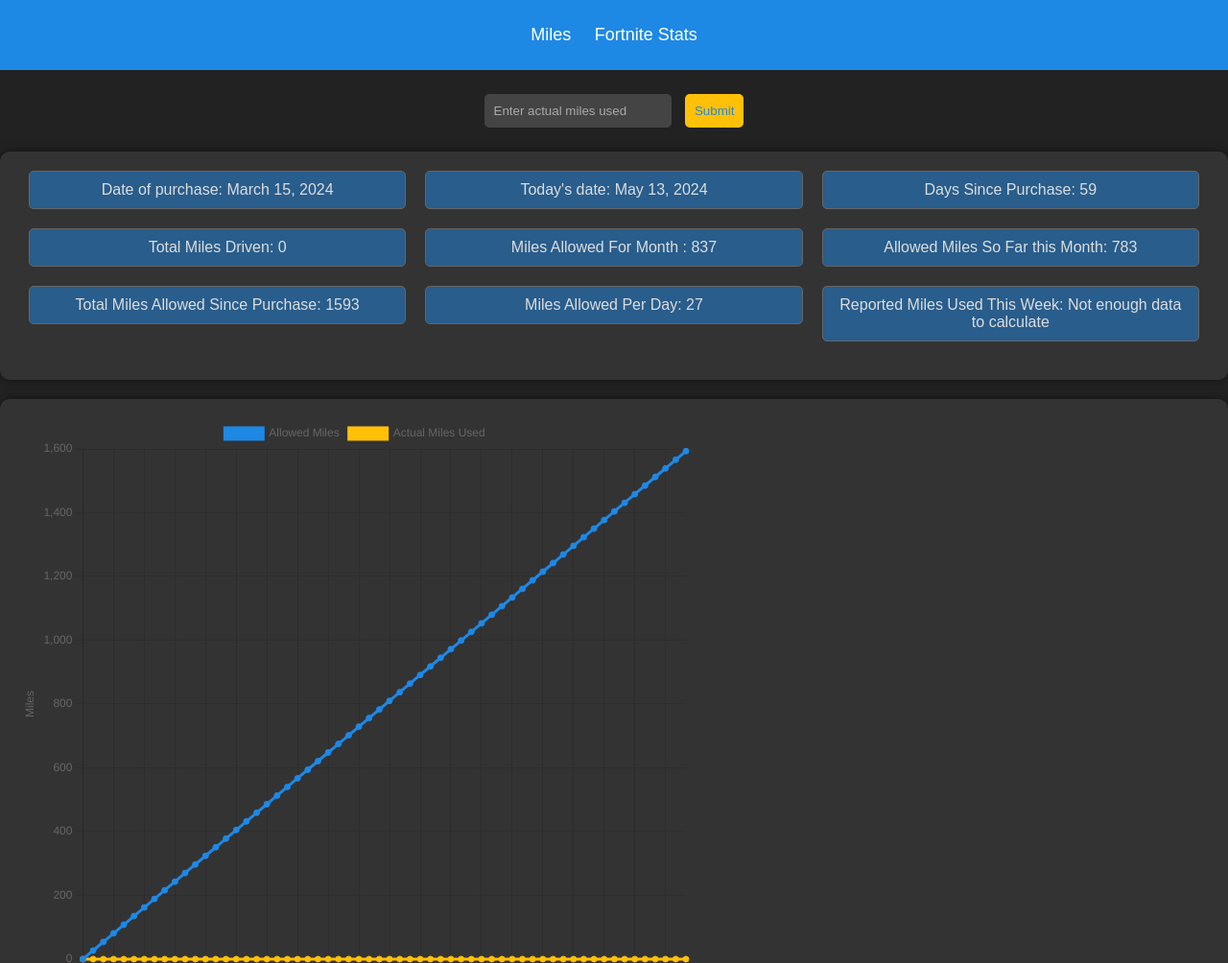
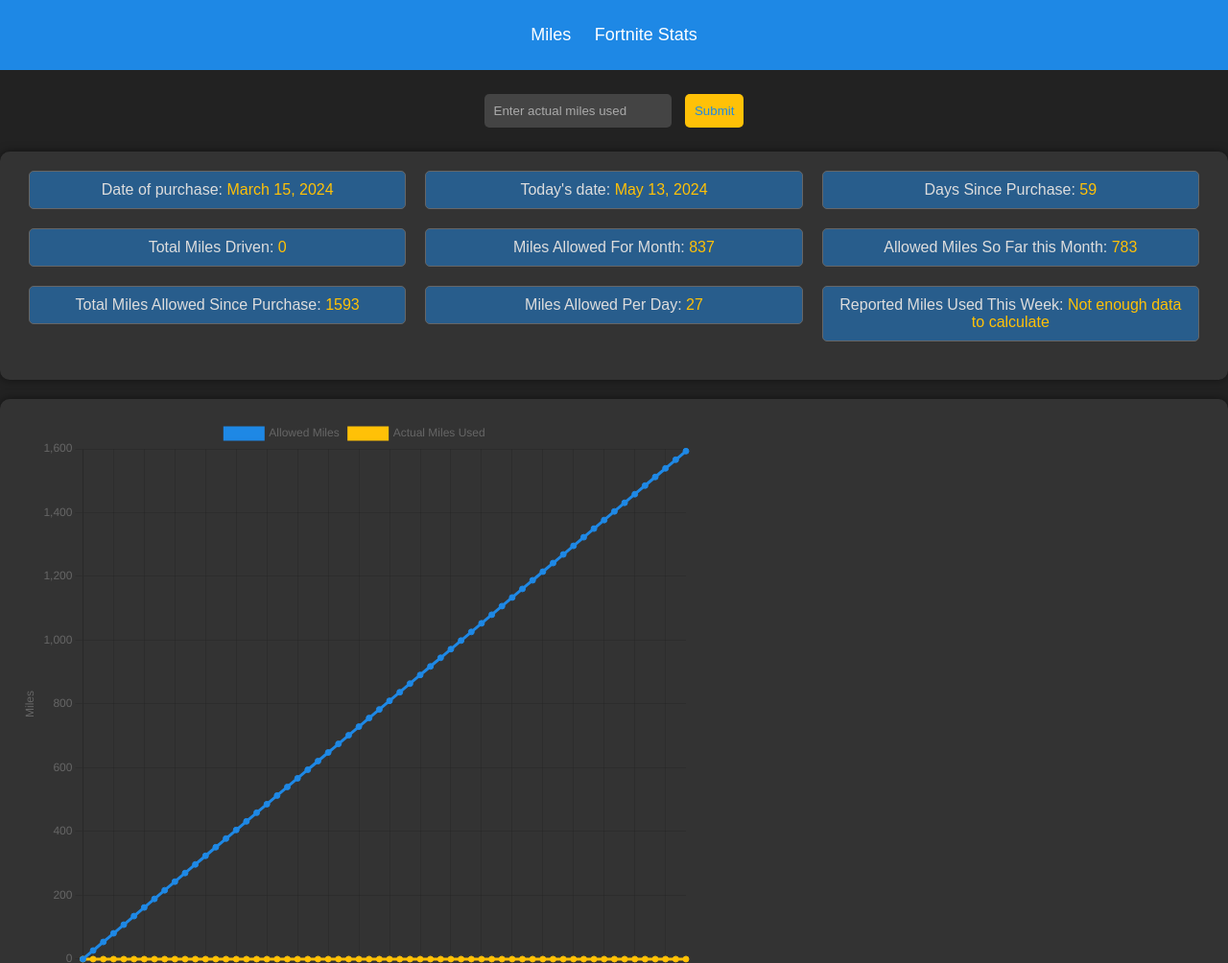
Before and after one commit to Sir-Chasington/miles-tracker, a plain HTML site: page index.html in a window 1280 px wide. Shown: the top 1004 px of the page at 96% size. Drawn offline with nearby package versions, Linux system fonts and the light colour scheme.

Commit message:
updated colors and style

```diff
--- a/index.html
+++ b/index.html
@@ -24,47 +24,47 @@
     <div class="dashboard">
         <div class="dashboard-item">
             <div class="dashboard-item-content">
-                <span>Date of purchase: <span id="purchaseDate"></span></span>
+                <span>Date of purchase: <span id="purchaseDate" class="dashboard-data"></span></span>
             </div>
         </div>
         <div class="dashboard-item">
             <div class="dashboard-item-content">
-                <span>Today's date: <span id="todayDate"></span></span>
+                <span>Today's date: <span id="todayDate" class="dashboard-data"></span></span>
             </div>
         </div>
         <div class="dashboard-item">
             <div class="dashboard-item-content">
-                <span>Days Since Purchase: <span id="daysSincePurchase">0</span></span>
+                <span>Days Since Purchase: <span id="daysSincePurchase" class="dashboard-data">0</span></span>
             </div>
         </div>
         <div class="dashboard-item">
             <div class="dashboard-item-content">
-                <span>Total Miles Driven: <span id="totalMilesDriven">0</span></span>
+                <span>Total Miles Driven: <span id="totalMilesDriven" class="dashboard-data">0</span></span>
             </div>
         </div>
         <div class="dashboard-item">
             <div class="dashboard-item-content">
-                <span>Miles Allowed For Month : <span id="monthMiles">0</span></span>
+                <span>Miles Allowed For Month: <span id="monthMiles" class="dashboard-data">0</span></span>
             </div>
         </div>
         <div class="dashboard-item">
             <div class="dashboard-item-content">
-                <span>Allowed Miles So Far this Month: <span id="allowedSoFar">0</span></span>
+                <span>Allowed Miles So Far this Month: <span id="allowedSoFar" class="dashboard-data">0</span></span>
             </div>
         </div>
         <div class="dashboard-item">
             <div class="dashboard-item-content">
-                <span>Total Miles Allowed Since Purchase: <span id="totalAllowedSoFar">0</span></span>
+                <span>Total Miles Allowed Since Purchase: <span id="totalAllowedSoFar" class="dashboard-data">0</span></span>
             </div>
         </div>
         <div class="dashboard-item">
             <div class="dashboard-item-content">
-                <span>Miles Allowed Per Day: <span id="allowedPerDay">0</span></span>
+                <span>Miles Allowed Per Day: <span id="allowedPerDay" class="dashboard-data">0</span></span>
             </div>
         </div>
         <div class="dashboard-item">
             <div class="dashboard-item-content">
-                <span>Reported Miles Used This Week: <span id="reportedMiles">0</span></span>
+                <span>Reported Miles Used This Week: <span id="reportedMiles" class="dashboard-data">0</span></span>
             </div>
         </div>
     </div>
--- a/miles.css
+++ b/miles.css
@@ -150,3 +150,7 @@ canvas {
     color: #ddd;
     font-size: 16px;
 }
+
+.dashboard-data {
+    color: rgba(255, 193, 7, 1);
+}
--- a/miles.js
+++ b/miles.js
@@ -384,6 +384,7 @@ function setReportedMiles() {
 function setValuesAndUpdateReportedMiles() {
     setReportedMiles();
     setValues();
+    document.getElementById('actualMilesInput').value = '';
 }
 
 // Add event listeners to update reported miles when values are set
```
